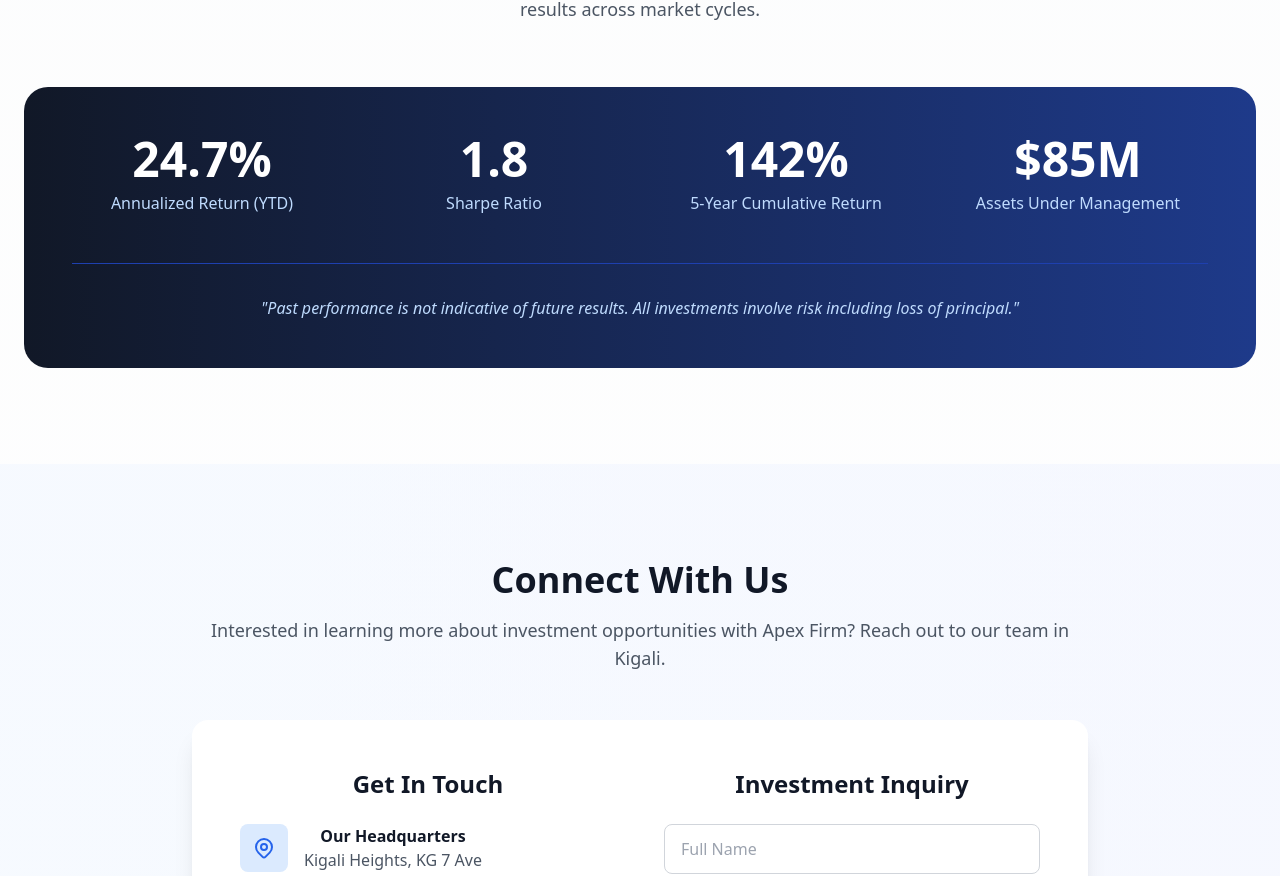
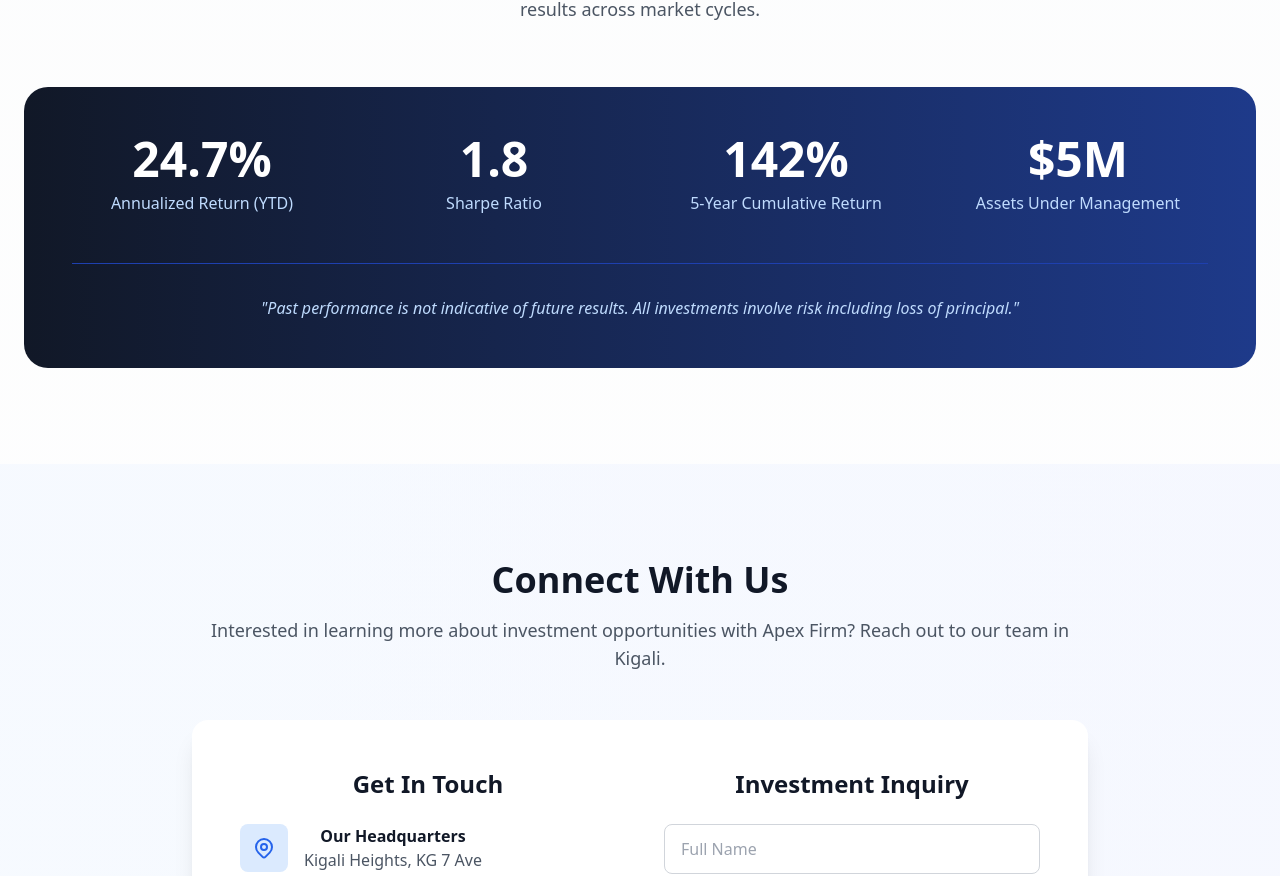
Before and after one commit to didierdrin/apex-firm, a React (Create React App) app: page / in a window 1280 px wide. Shown: the part 2392-3268 px from the top of the page. Built offline with nearby package versions, Linux system fonts and the light colour scheme.

Commit message:
latest updates 1033

```diff
--- a/src/ApexFirmLandingPage.jsx
+++ b/src/ApexFirmLandingPage.jsx
@@ -272,7 +272,7 @@ const ApexFirmLandingPage = () => {
                                 <div className="text-blue-200">5-Year Cumulative Return</div>
                             </div>
                             <div className="text-center">
-                                <div className="text-4xl md:text-5xl font-bold mb-2">$85M</div>
+                                <div className="text-4xl md:text-5xl font-bold mb-2">$5M</div>
                                 <div className="text-blue-200">Assets Under Management</div>
                             </div>
                         </div>
```
